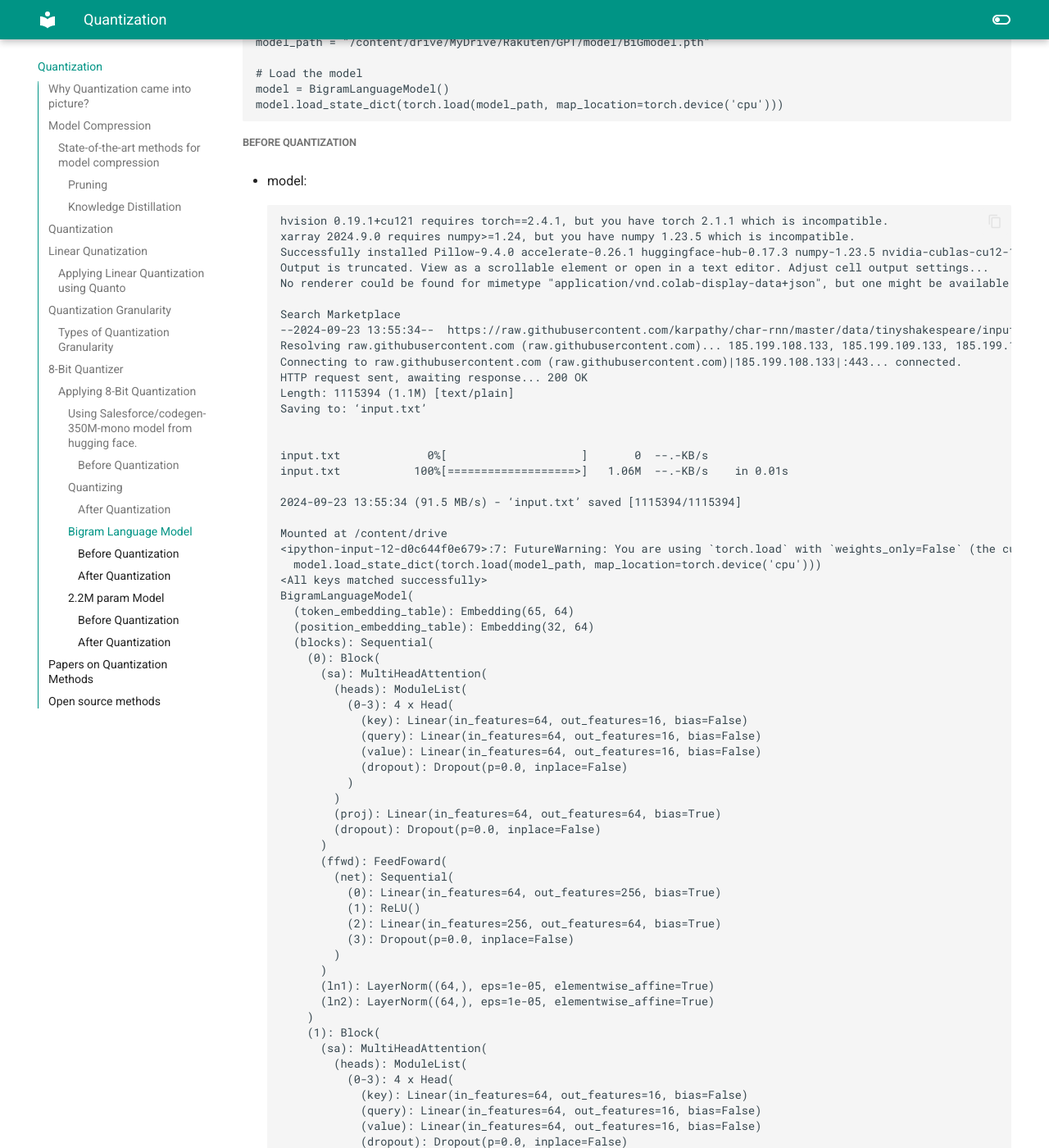
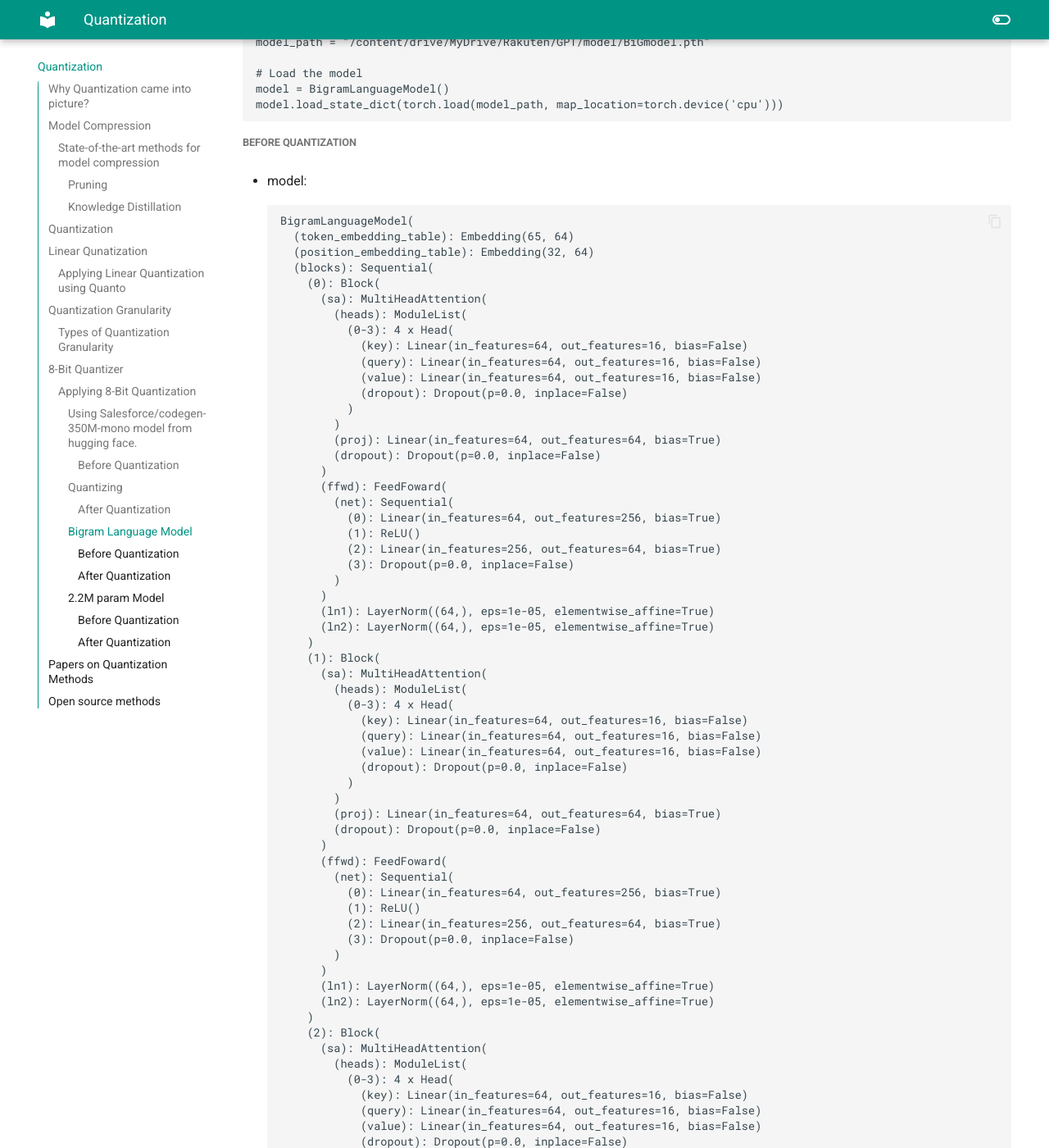
Before and after one commit to iamrajharshit/ProjectRakuten, an MkDocs documentation site: the page built from docs/Quantization.md, in a window 1280 px wide and 1400 px high, scrolled down 7926 px. Shown: the whole window at 82% size. Built offline with MkDocs 1.6.1 and Material for MkDocs 9.7.7, drawn with Linux system fonts in a browser that asks for light colours; some of the changed text lies outside the part shown.

Commit message:
updating quantization

````diff
--- a/docs/Quantization.md
+++ b/docs/Quantization.md
@@ -268,30 +268,6 @@ model.load_state_dict(torch.load(model_path, map_location=torch.device('cpu')))
 
 - model:
 ```
-hvision 0.19.1+cu121 requires torch==2.4.1, but you have torch 2.1.1 which is incompatible.
-xarray 2024.9.0 requires numpy>=1.24, but you have numpy 1.23.5 which is incompatible.
-Successfully installed Pillow-9.4.0 accelerate-0.26.1 huggingface-hub-0.17.3 numpy-1.23.5 nvidia-cublas-cu12-12.1.3.1 nvidia-cuda-cupti-cu12-12.1.105 nvidia-cuda-nvrtc-cu12-12.1.105 nvidia-cuda-runtime-cu12-12.1.105 nvidia-cudnn-cu12-8.9.2.26 nvidia-cufft-cu12-11.0.2.54 nvidia-curand-cu12-10.3.2.106 nvidia-cusolver-cu12-11.4.5.107 nvidia-cusparse-cu12-12.1.0.106 nvidia-nccl-cu12-2.18.1 nvidia-nvjitlink-cu12-12.6.68 nvidia-nvtx-cu12-12.1.105 quanto-0.0.11 sentencepiece-0.2.0 tokenizers-0.14.1 torch-2.1.1 transformers-4.35.0 triton-2.1.0
-Output is truncated. View as a scrollable element or open in a text editor. Adjust cell output settings...
-No renderer could be found for mimetype "application/vnd.colab-display-data+json", but one might be available on the Marketplace.
-
-Search Marketplace
---2024-09-23 13:55:34--  https://raw.githubusercontent.com/karpathy/char-rnn/master/data/tinyshakespeare/input.txt
-Resolving raw.githubusercontent.com (raw.githubusercontent.com)... 185.199.108.133, 185.199.109.133, 185.199.110.133, ...
-Connecting to raw.githubusercontent.com (raw.githubusercontent.com)|185.199.108.133|:443... connected.
-HTTP request sent, awaiting response... 200 OK
-Length: 1115394 (1.1M) [text/plain]
-Saving to: ‘input.txt’
-
-
-input.txt             0%[                    ]       0  --.-KB/s
-input.txt           100%[===================>]   1.06M  --.-KB/s    in 0.01s
-
-2024-09-23 13:55:34 (91.5 MB/s) - ‘input.txt’ saved [1115394/1115394]
-
-Mounted at /content/drive
-<ipython-input-12-d0c644f0e679>:7: FutureWarning: You are using `torch.load` with `weights_only=False` (the current default value), which uses the default pickle module implicitly. It is possible to construct malicious pickle data which will execute arbitrary code during unpickling (See https://github.com/pytorch/pytorch/blob/main/SECURITY.md#untrusted-models for more details). In a future release, the default value for `weights_only` will be flipped to `True`. This limits the functions that could be executed during unpickling. Arbitrary objects will no longer be allowed to be loaded via this mode unless they are explicitly allowlisted by the user via `torch.serialization.add_safe_globals`. We recommend you start setting `weights_only=True` for any use case where you don't have full control of the loaded file. Please open an issue on GitHub for any issues related to this experimental feature.
-  model.load_state_dict(torch.load(model_path, map_location=torch.device('cpu')))
-<All keys matched successfully>
 BigramLanguageModel(
   (token_embedding_table): Embedding(65, 64)
   (position_embedding_table): Embedding(32, 64)
````
